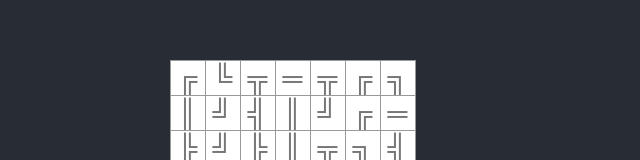
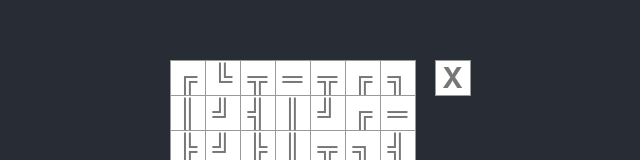
Before and after one commit to mikecaisey/labyrinth, a React (Create React App) app in the folder react/: page / in a window 1280 px wide. Shown: the part 217-377 px from the top of the page, without its empty margins (318-958 px from the left). Built offline with nearby package versions, Linux system fonts and the light colour scheme.

Commit message:
Added dummy spare piece

```diff
--- a/react/src/Board.tsx
+++ b/react/src/Board.tsx
@@ -1,5 +1,5 @@
 import React, { FunctionComponent } from 'react';
-import { createTileSet, Tile } from './Tile'
+import { createTileSet, newTile, Tile } from './Tile'
 import './Board.css'
 
 type Row = JSX.Element
@@ -27,7 +27,7 @@ const Row: FunctionComponent<RowProps> = ({squares}) =>
   </div>
 
 class Board extends React.Component {
-  renderBoard() {
+  renderBoard(): JSX.Element[] {
     const rowCount: number = 7
     const colCount: number = 7
     const rows: Row[] = []
@@ -59,6 +59,13 @@ class Board extends React.Component {
     return rows
   }
 
+  renderSpare(): JSX.Element {
+    return <Square
+      key={50}
+      tile={newTile('X')}
+    />
+  }
+
   render() {
     return (
       <div className="game">
@@ -68,7 +75,7 @@ class Board extends React.Component {
           </div>
         </div>
         <div className="game-info">
-          <div></div>
+          <div>{this.renderSpare()}</div>
           <ol></ol>
         </div>
       </div>
```
